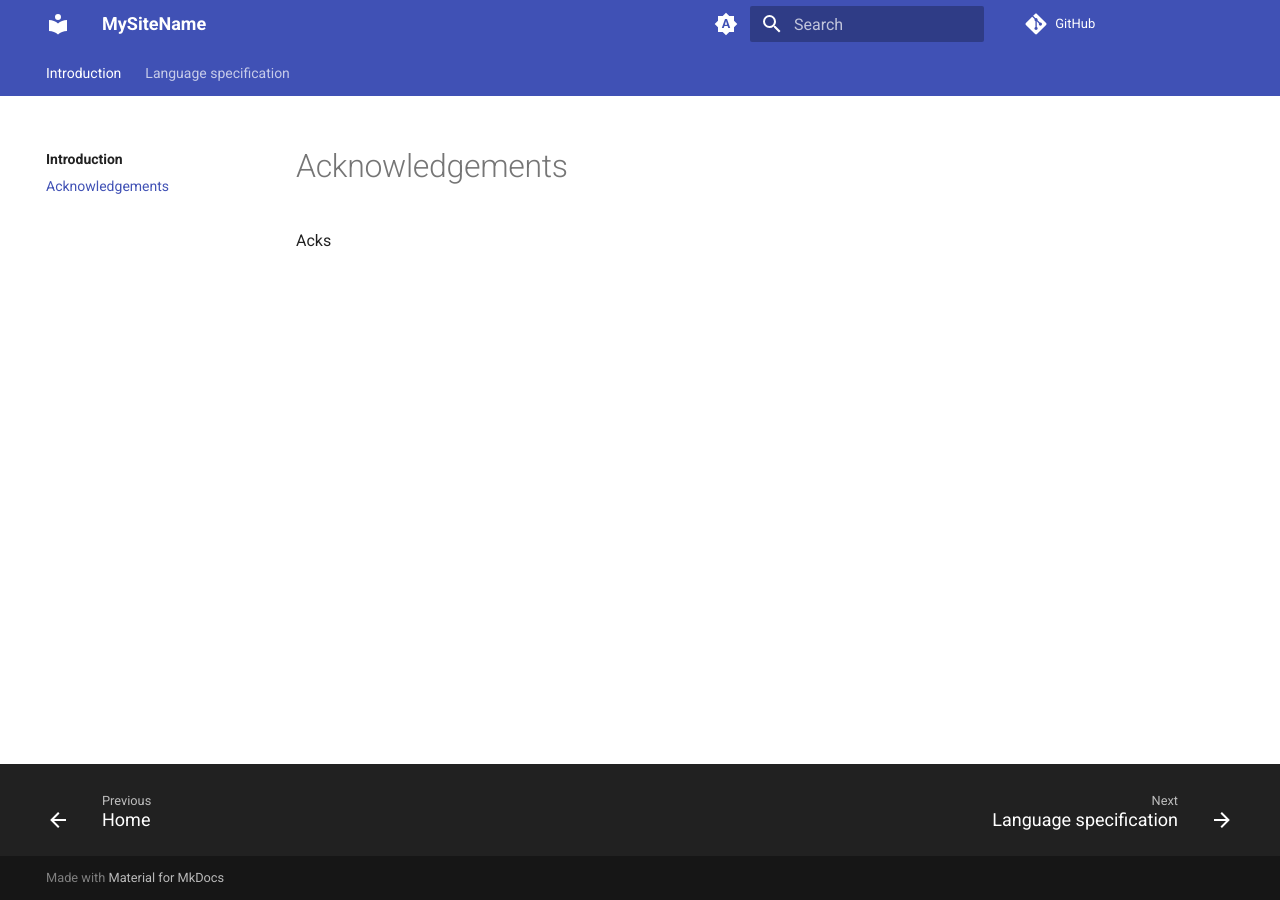
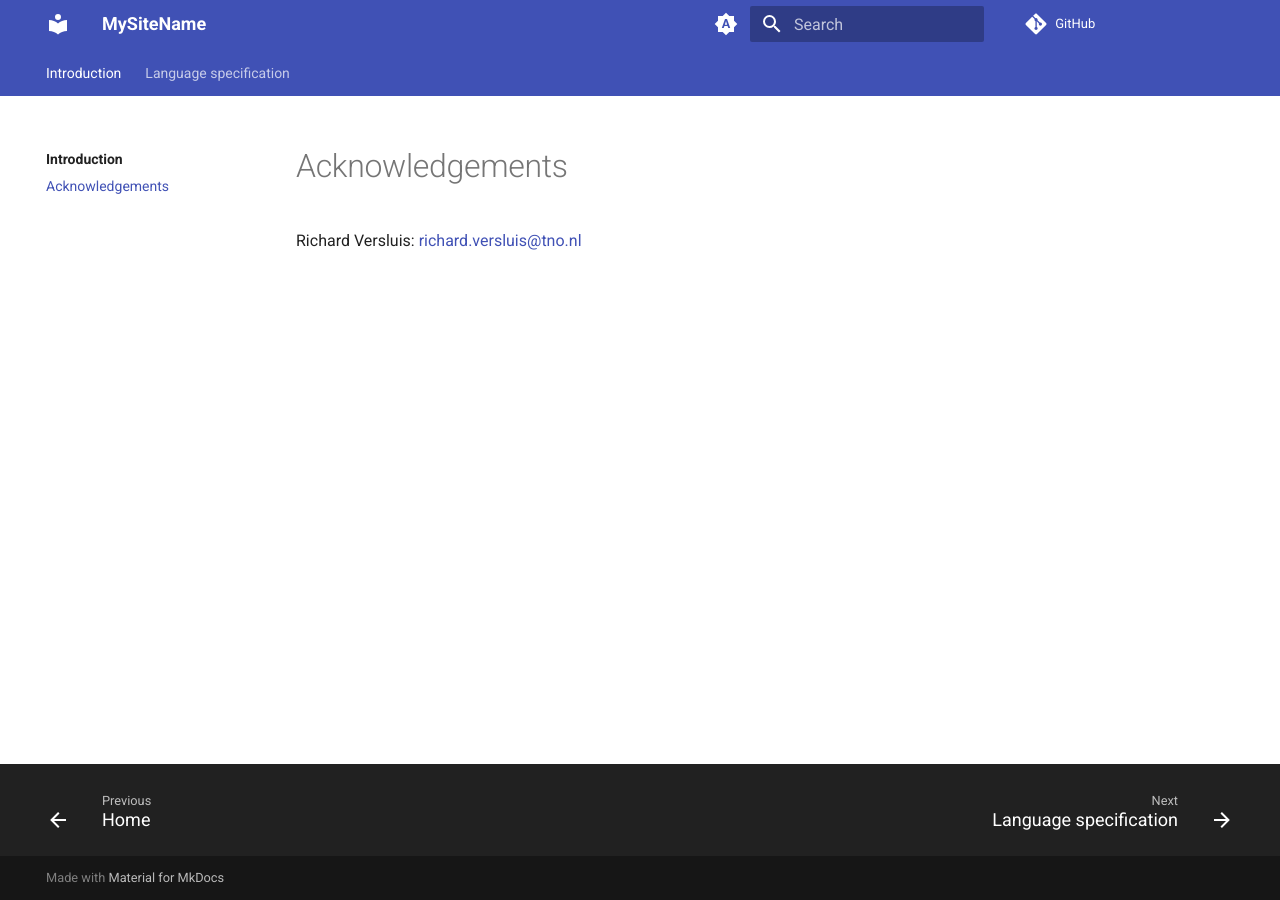
Before and after one commit to RichardVersluisTNO/QuantumEngineering, an MkDocs documentation site: the page built from docs/introduction/acknowledgements.md, in a window 1280 px wide. Built offline with MkDocs 1.6.1 and Material for MkDocs 9.7.7, drawn with Linux system fonts in a browser that asks for light colours; comment, search, counter and statistics services are not loaded; the version menu is left out.

Commit message:
Update acknowledgements.md

```diff
--- a/docs/introduction/acknowledgements.md
+++ b/docs/introduction/acknowledgements.md
@@ -1 +1 @@
-Acks
+Richard Versluis: [richard.versluis@tno.nl](mailto:"richard.versluis@tno.nl")
```
